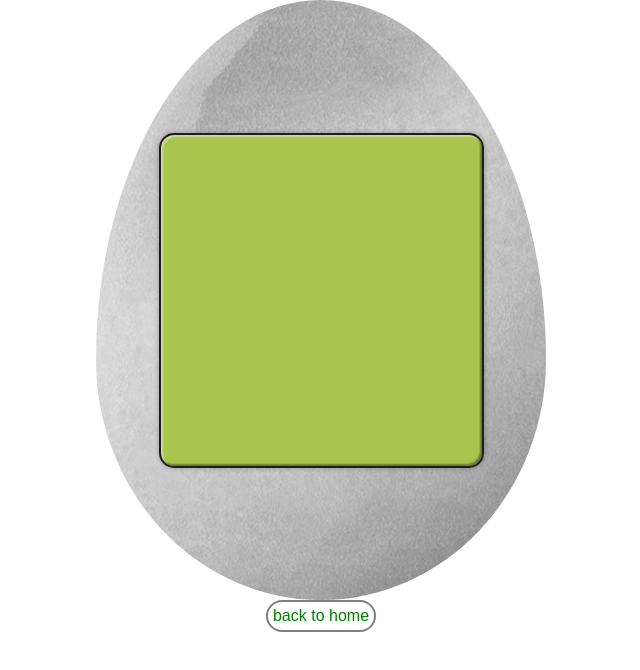
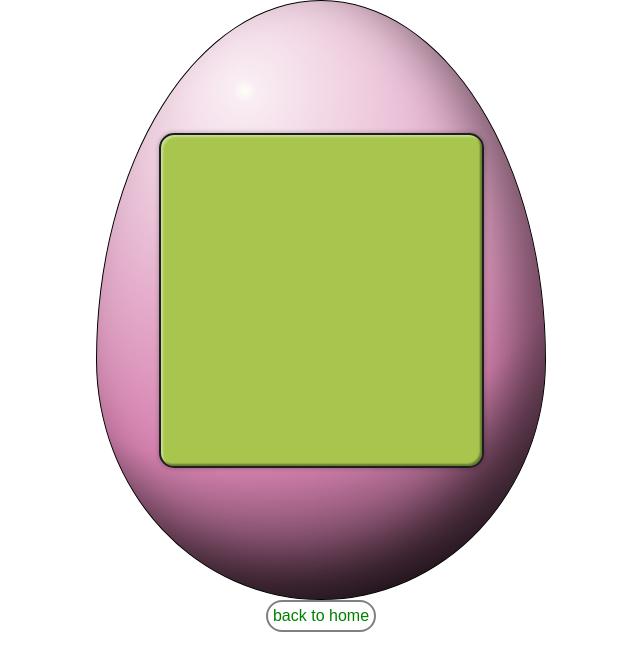
Before and after one commit to levinthiel/KoroKoro, a Next.js app: page /KoroDexPage in a window 1280 px wide. Shown: the top 670 px of the page, without its empty margins (319-959 px from the left). Built offline with nearby package versions, Linux system fonts and the light colour scheme.

Commit message:
styled the egg

```diff
--- a/app/KoroDexPage/page.js
+++ b/app/KoroDexPage/page.js
@@ -20,15 +20,17 @@ export default function KoroDexPage() {
 }
 
 const Egg = styled.div`
-  background: url("./egg.png") center center;
-  border-radius:50% 50% 50% 50% / 60% 60% 40% 40%;
+  background: radial-gradient(circle at 33% 15%, #fffdf8 1px, #f9edf3 2%, #d783b1 63%, #000000 100%);
+  border-radius: 50% 50% 50% 50% / 60% 60% 40% 40%;
   width: 450px;
   min-width: 450px;
   height: 600px;
   display: flex;
   align-items: center;
   justify-content: center;
-`
+  box-shadow: -30px -30px 55px rgba(0, 0, 0, 0.5) inset;
+  border: 1px solid #000;
+`;
 const ScreenShadow = styled.div`
   box-shadow: 0px 0px 5px rgba(0, 0, 0, 0.3) ;
   border-radius: 15px;
```
